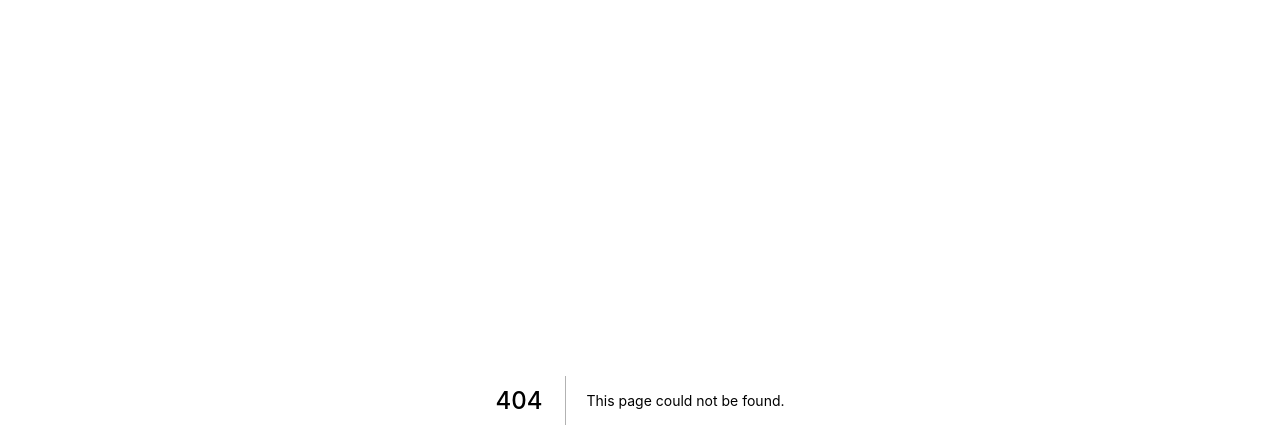
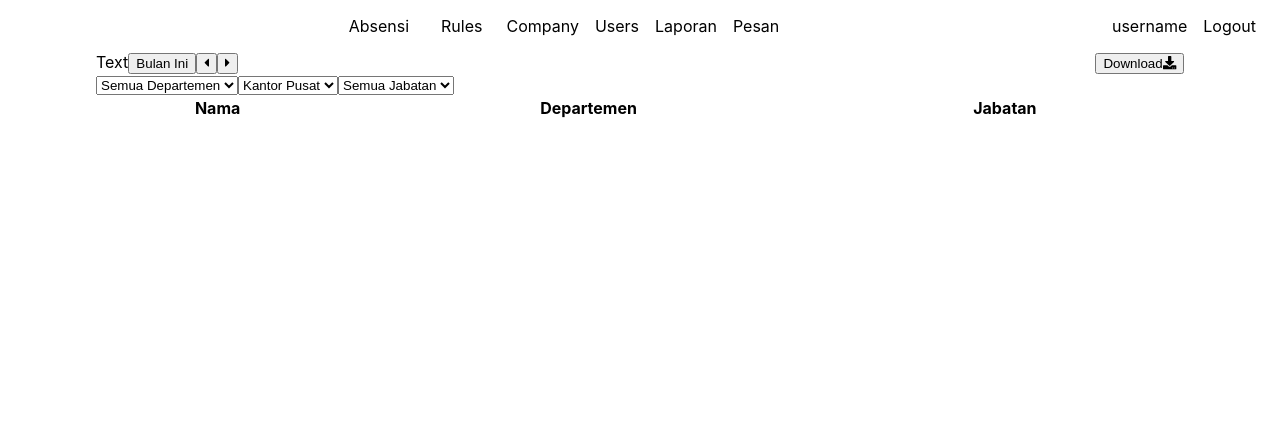
Before and after one commit to miridium-electrode/erp, a Next.js app in the folder web/: page /employees/attendance/hr/users in a window 1280 px wide. Before the commit this address had no page. Shown: the top 448 px of the page. Built offline with nearby package versions, Linux system fonts and the light colour scheme.

Commit message:
/employees/attendance/hr/users page scaffholding

```diff
--- /dev/null
+++ b/web/pages/employees/attendance/hr/users/index.tsx
@@ -0,0 +1,62 @@
+import Background from '@components/background'
+import Navbar from '@components/navbar/employees/attendance/hr'
+import Container from '@components/container/employees/attendance/hr/users'
+import styles from './styles.module.scss'
+
+import { FontAwesomeIcon } from "@fortawesome/react-fontawesome";
+import { faCaretLeft, faCaretRight, faDownload } from "@fortawesome/free-solid-svg-icons";
+
+function Users(){
+	return (
+		<Background>
+			<Navbar />
+			<Container>
+				<div className={styles.topmenu}>
+					<div className={styles.tmleft}>
+						<span>Text</span>
+						<button>Bulan Ini</button>
+						<button>
+							<FontAwesomeIcon icon={faCaretLeft} />
+						</button>
+						<button>
+							<FontAwesomeIcon icon={faCaretRight} />
+						</button>
+					</div>
+					<div className={styles.tmright}>
+						<button>
+							Download
+							<FontAwesomeIcon icon={faDownload} />
+						</button>
+					</div>
+				</div>
+
+				<div className={styles.filters}>
+					<select name="departemen">
+						<option selected disabled>Semua Departemen</option>
+						<option value="it">Teknologi</option>
+					</select>
+					<select name="kantor">
+						<option selected disabled>Kantor Pusat</option>
+						<option value="it">Teknologi</option>
+					</select>
+					<select name="jabatan">
+						<option selected disabled>Semua Jabatan</option>
+						<option value="it">Teknologi</option>
+					</select>
+				</div>
+
+				<table>
+					<tr>
+						<th>Nama</th>
+						<th>Departemen</th>
+						<th>Jabatan</th>
+						<th></th>
+					</tr>
+				</table>
+			</Container>
+		</Background>
+	);
+}
+
+
+export default Users;
--- /dev/null
+++ b/web/pages/employees/attendance/hr/users/styles.module.scss
@@ -0,0 +1,9 @@
+.topmenu{
+	display: inline;
+	.tmleft {
+		float: left;
+	}
+	.tmright {
+		float: right;
+	}
+}
```
